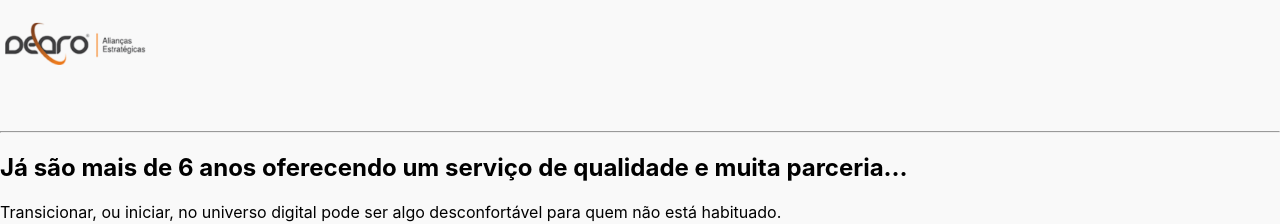
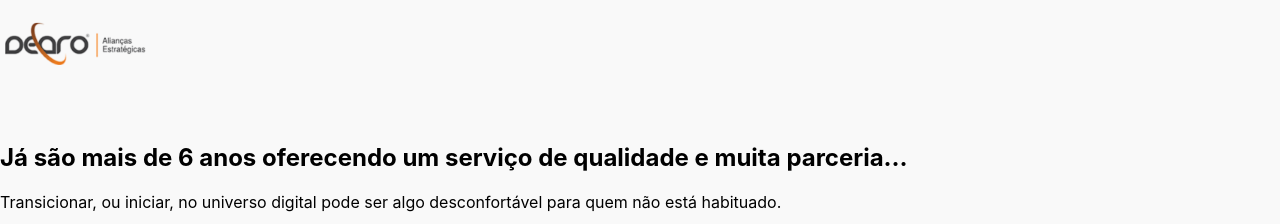
Before and after one commit to germanoalves/lpm1, a Next.js app: page / in a window 1280 px wide. Shown: the part 3480-3704 px from the top of the page. Built offline with nearby package versions, Linux system fonts and the light colour scheme.

Commit message:
version 3.8

```diff
--- a/src/components/template/Cardsfour.tsx
+++ b/src/components/template/Cardsfour.tsx
@@ -2,7 +2,7 @@ import Image from 'next/image';
 export default function Cardfour() {
     return (
         <div className=" max-w-7xl mx-auto px-4 sm:px-6 lg:px-9 lg:mt-12 lg:mb-12 2xl:px-0">
-            <h2 className="text-blue font-mt font-bold text-tth1 mb-16 text-left sm:text-justify ">Veja empresas que já estão utilizando a plataforma em seu ambiente corporativo</h2>
+            <h2 className="text-blue font-mt font-bold text-tth1 mb-20 text-left sm:text-justify ">Veja empresas que já estão utilizando a plataforma em seu ambiente corporativo</h2>
             <div className="grid gap-4 items-center justify-items-center grid-cols-1 sm:grid-cols-2 md:grid-cols-4 md:gap-10 lg:grid-cols-4 xl:grid-cols-4">
                <div className="group  rounded-lg">
                   <div className="inline-flex items-center ">
@@ -29,10 +29,8 @@ export default function Cardfour() {
 
                </div>
             </div>
-            <div className="flex justify-center items-center my-6 sm:my-4">
-                <hr className=" w-32 border border-blue hidden sm:hideen md:flex"/>
-            </div>
-            <h2 className="text-blue font-mt font-bold text-tth1 mb-4 text-left sm:text-justify">Já são mais de 6 anos oferecendo um serviço de qualidade e muita parceria…</h2>
+
+            <h2 className="text-blue font-mt font-bold text-tth1 mt-20 mb-4 text-left sm:text-justify">Já são mais de 6 anos oferecendo um serviço de qualidade e muita parceria…</h2>
             <p className="text-titles text-2xftsqr font-pp text-justify">
             Transicionar, ou iniciar, no universo digital pode ser algo desconfortável para quem não está habituado.<br/><br/>
             Desde que começamos, a nossa prioridade tem sido, não apenas oferecer os melhores serviços por um preço justo, mas também nos tornarmos parceiros de cada empresa que decida trabalhar conosco.<br/><br/>
--- a/src/components/template/CtaFooter.tsx
+++ b/src/components/template/CtaFooter.tsx
@@ -5,7 +5,7 @@ import Link from 'next/link'
 
 export default function Ctafooter() {
     return (
-        <div className="flex justify-center items-center py-10 px-4 text-left">
+        <div className="flex justify-center items-center pt-20 pb-40 px-4 text-left">
             <div className="text-center">
                     <h3 className="text-blue font-mt font-bold text-tth1 mb-4 text-center ">Conheça e experimente a nossa plataforma,<br/><span className="text-orange">sem pagar nada</span> por isso!</h3>
                 <div className="md:inline-block md:text-right">
```
